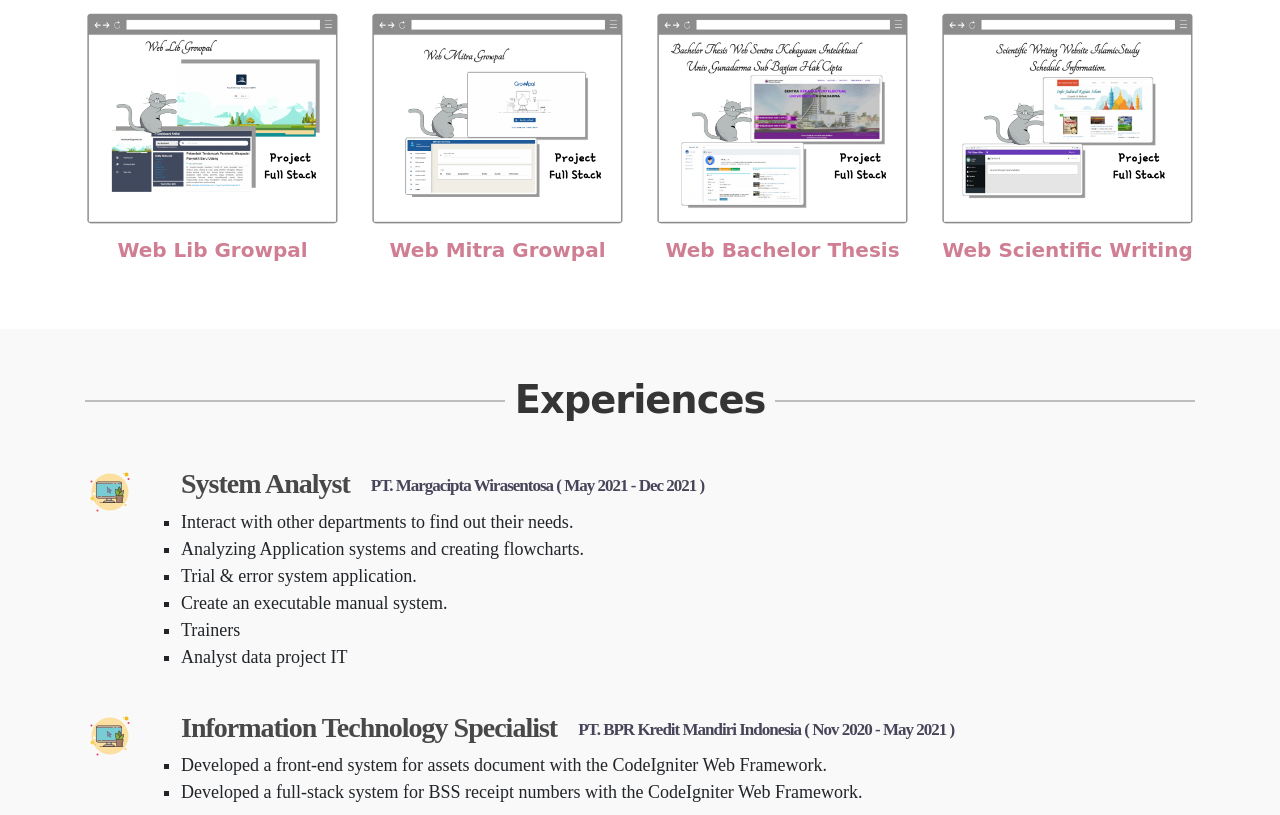
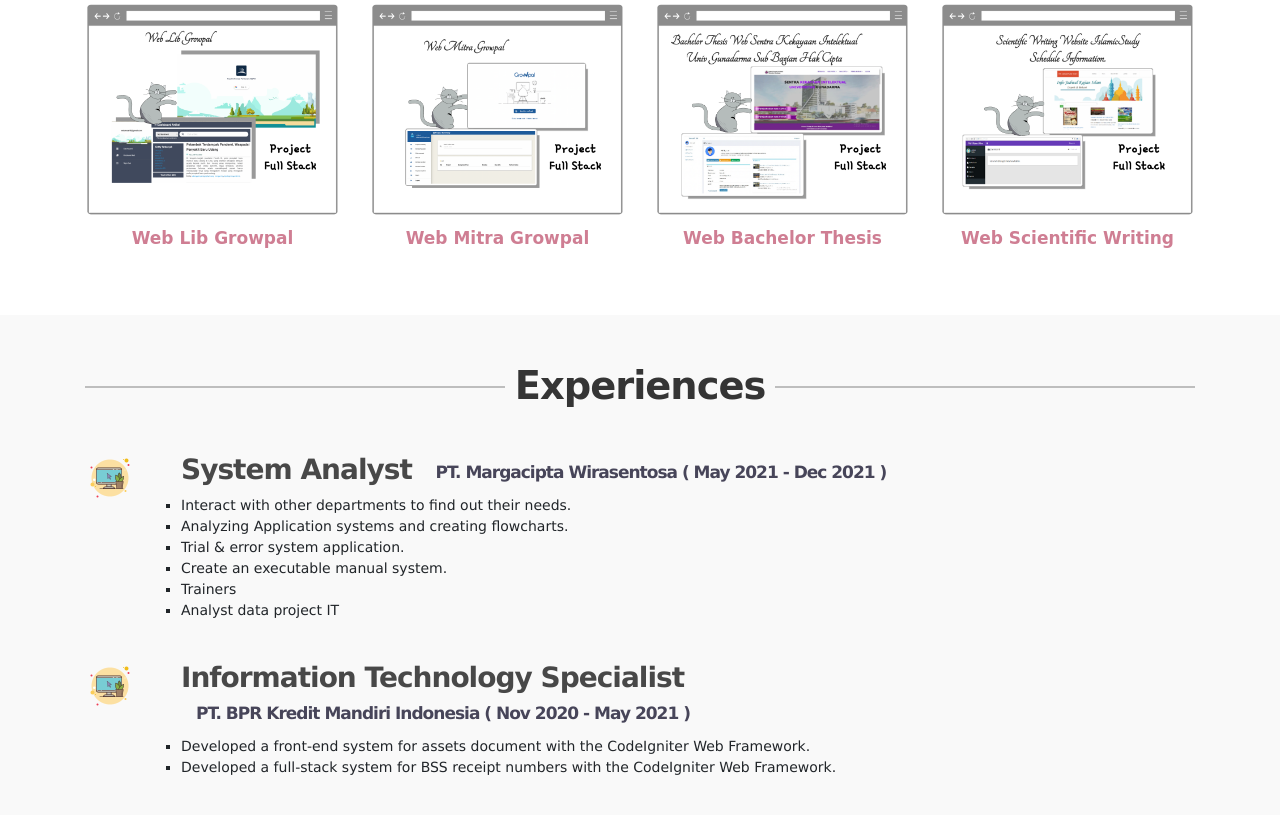
Before and after one commit to rekamsari5/rekamsari5, a plain HTML site: page index.html in a window 1280 px wide. Shown: the part 992-1807 px from the top of the page. Drawn offline with Linux system fonts and the light colour scheme.

Commit message:
update css

```diff
--- a/css/tooplate-style.css
+++ b/css/tooplate-style.css
@@ -10,7 +10,7 @@ https://www.tooplate.com/view/2115-marvel
 @import url("https://fonts.googleapis.com/css?family=Maven+Pro:400,700");
 
 body {
-  font-family: "fangsong";
+  font-family: medium-content-sans-serif-font,"Lucida Grande","Lucida Sans Unicode","Lucida Sans",Geneva,Arial,sans-serif!important;
   padding-top: 70px;
   background-color: #f3d4dc;
 }
@@ -55,7 +55,7 @@ ul.bar {
 ul.info-txt {
   list-style: none;
   list-style-type: square;
-  font-size: 18px;
+  font-size: 14px;
 }
 
 a {
@@ -72,7 +72,7 @@ a:hover {
 }
 
 p {
-  font-size: 20px;
+  font-size: 17px;
   font-weight: 300;
   line-height: 1.5;
   color: black;
```
